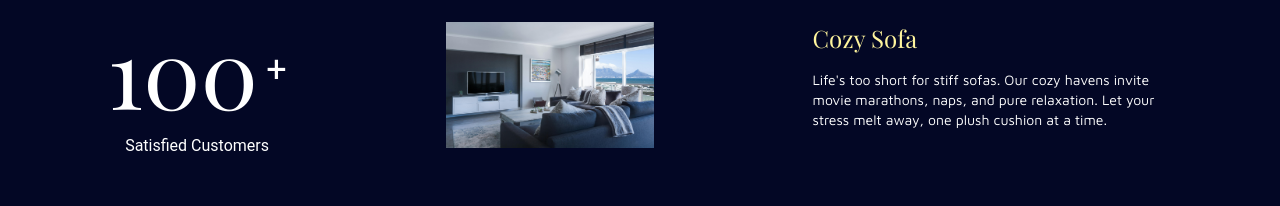
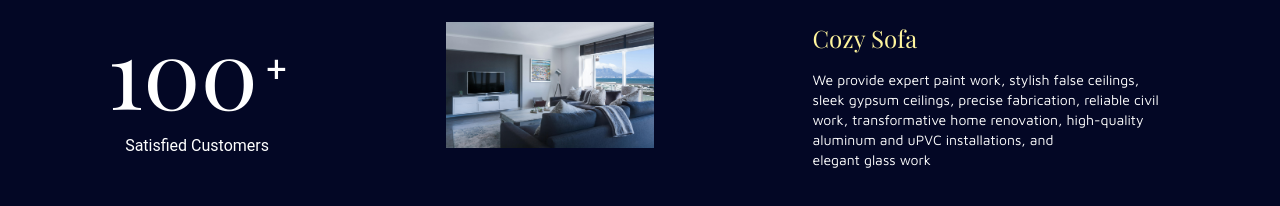
Before and after one commit to alwaysAnsh/Interior, a React (Vite) app: page / in a window 1280 px wide. Shown: the part 746-952 px from the top of the page. Built offline with nearby package versions, Linux system fonts and the light colour scheme; a web font is replaced by a local one.

Commit message:
content additions

```diff
--- a/src/components/CountSection.jsx
+++ b/src/components/CountSection.jsx
@@ -24,7 +24,7 @@ const CountSection = () => {
       <div className='flex flex-col gap-4 lg:w-[30%] w-full' >
         <h2 className='font-playfair text-2xl text-yellow-200 sm:pl-2 md:pl-2 lg:pl-0' >Cozy Sofa</h2>
         <p className='text-white sm:pl-2 md:pl-2 lg:pl-0 sm:pb-4 md:pb-4 lg:pb-0 text-sm font-maven ' >
-        Life's too short for stiff sofas.  Our cozy havens invite movie marathons, naps, and pure relaxation. Let your stress melt away, one plush cushion at a time.          </p>
+        We provide expert paint work, stylish false ceilings, sleek gypsum ceilings, precise fabrication, reliable civil work, transformative home renovation, high-quality aluminum and uPVC installations, and elegant glass work       </p>
       </div>
 
     </div>
@@ -33,3 +33,6 @@ const CountSection = () => {
 }
 
 export default CountSection
+
+
+// Life's too short for stiff sofas.  Our cozy havens invite movie marathons, naps, and pure relaxation. Let your stress melt away, one plush cushion at a time.
```
